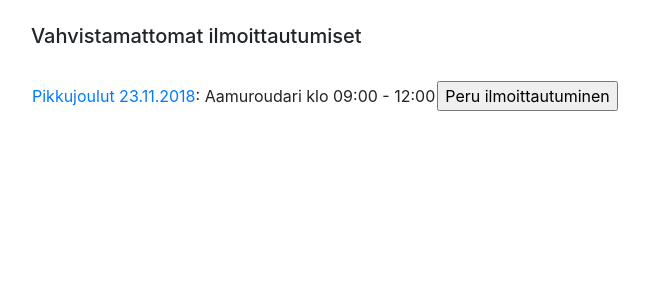
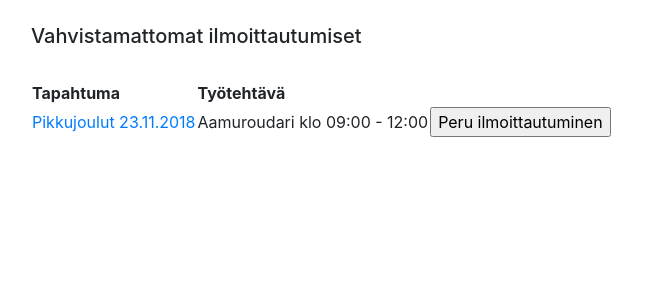
Before and after one commit to picada/Staff-It-Up, a Flask app: page /user/assignments in a window 1280 px wide. Shown: the part 56-356 px from the top of the page, without its empty margins (54-703 px from the left). Run offline with Flask 2, Linux system fonts and the light colour scheme; a user stored in the database is signed in; data comes from the database, SQL or seed files in the repository; both versions use the stored data as it was after the commit; some libraries are stand-ins or nearby versions.

Commit message:
listing of unconfirmed assignments as user, 2nd version

```diff
--- a/application/templates/user/assignments/list.html
+++ b/application/templates/user/assignments/list.html
@@ -3,12 +3,19 @@
 {% block body %}
 
 <h5>Vahvistamattomat ilmoittautumiset</h5><br>
+{% if assignments is defined and assignments %}
 <table>
+  <tr>
+    <th>Tapahtuma</th>
+    <th>Työtehtävä</th>
+  </tr>
   {% for assignment in assignments %}
   <tr>
     <td>
       <a href="{{url_for('event_details_user', event_id=assignment.event_id)}}">
-      {{assignment.event_type}} {{ assignment.event_date.strftime("%d.%m.%Y")}}</a>:
+      {{assignment.event_type}} {{ assignment.event_date.strftime("%d.%m.%Y")}}</a>
+    </td>
+    <td>
       {{assignment.role}} klo {{ assignment.start[:5] }} - {{ assignment.end[:5] }}
     </td>
     <td>
@@ -19,5 +26,8 @@
   </tr>
   {% endfor %}
 </table>
+{% else %}
+<p>Sinulla ei ole tällä hetkellä yhtään vahvistamatonta ilmoittautumista.
+{% endif %}
 
 {% endblock %}
```
Also changed, not shown: application/staffitup.db.
